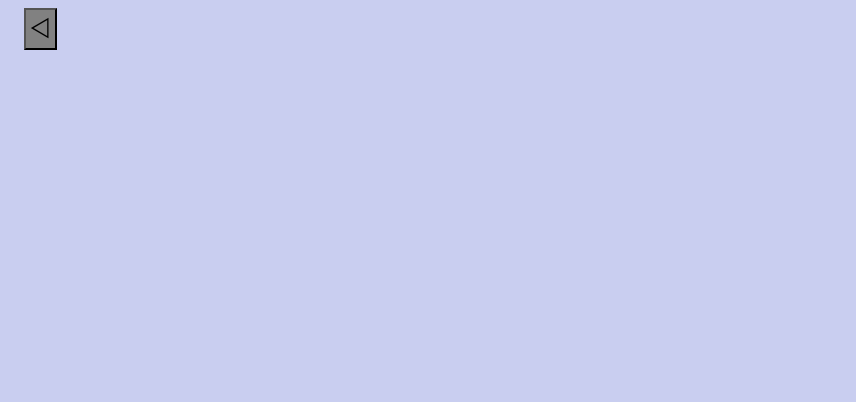
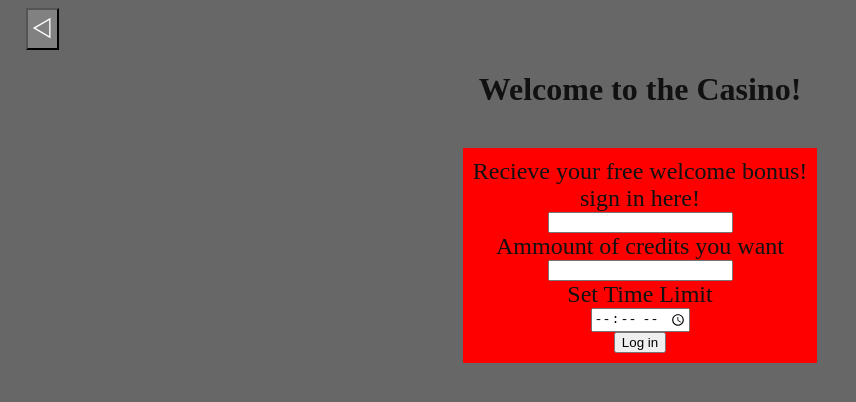
Before and after one commit to fw-23/fep-23-casino-nico-jason, a plain HTML site: page index.html in a window 1280 px wide. Shown: the whole page, without its empty margins (0-856 px from the left). Drawn offline with Linux system fonts and the light colour scheme.

Commit message:
new stuff

```diff
--- a/assets/css/main.css
+++ b/assets/css/main.css
@@ -1,8 +1,12 @@
 /* Site-wide styling here */
 body {
-    background-color: #c9cef0; /* Bara för att testa, ÄNDRA eller ta bort! */
+    background-color: #676767; /* Bara för att testa, ÄNDRA eller ta bort! */
+    color: #111;
+
 }
 
+
+/* All Nav things for the side menu*/
 #menu {
     height: 100%;
     width: 0;
@@ -28,14 +32,38 @@ body {
     color: white;
   }
 
-  button {
-    position: fixed;
-    left: 24px;
+  #MenuButton {
+    position:relative;
+    left: 18px;
     background-color:#818181;
+    color: white;
     font-size: 25px;
     padding: 4px;
   }
-  button:hover {
-    background-color: white;
+  #MenuButton:hover {
+    background-color: black;
 
   }
+
+#welcome {
+  display: flex;
+  flex-direction: column;
+  justify-content: center;
+  align-items: center;
+  margin: auto;
+}
+
+  #login {
+    font-size:24px;
+    display: flex;
+    flex-direction: column;
+    justify-content: center;
+    align-items: center;
+    background-color: red;
+    max-width: fit-content;
+    padding: 10px;
+  }
+
+  #login p {
+    margin: 0%;
+  }
--- a/index.html
+++ b/index.html
@@ -10,17 +10,34 @@
 
 <body>
 
-        <button class = "MenuButton" onclick="openNav()">⨞</button>
+    <button id = "MenuButton" onclick="openNav()">⨞</button>
 
-    <div id="menu">
-
+    <nav id="menu">
         <a href="#" onclick="closeNav()">⨞</a>
         <!-- Add your navigation links here -->
         <a href="#">Profile</a>
         <a href="#">Games</a>
         <a href="#">Big Winners</a>
+    </nav>
 
-    </div>
+
+
+
+    <div id="welcome">
+        <h1 style="text-align:center;">Welcome to the Casino!</h1><br/>
+
+
+        <section id="login">
+            <p>Recieve your free welcome bonus!</p>
+            <p>sign in here!</p>
+            <input type="text" name="username">
+            <p>Ammount of credits you want</p>
+            <input type="number" name="credits">
+            <p>Set Time Limit</p>
+            <input type="time">
+            <button id="loginbutton">Log in</button>
+        </section>
+</div>
 
     <script src="./assets/js/main.js"></script>
 
```
